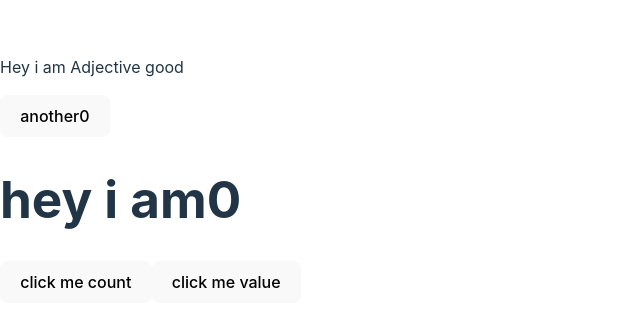
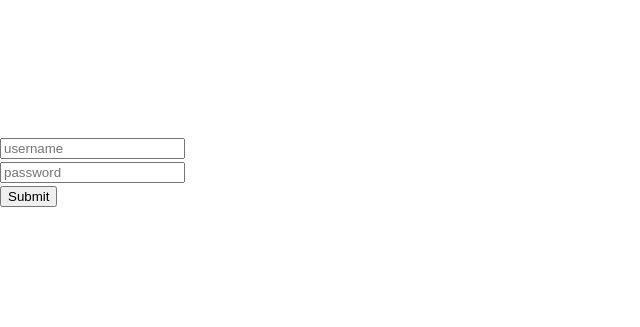
Before and after one commit to Shubham02-web/ReactLearningRevision, a React (Vite) app: page / in a window 1280 px wide. Shown: the part 229-556 px from the top of the page, without its empty margins (0-640 px from the left). Built offline with nearby package versions, Linux system fonts and the light colour scheme.

Commit message:
learn about react hook form and add react with server also create a form with validation

```diff
--- a/package.json
+++ b/package.json
@@ -10,9 +10,14 @@
     "preview": "vite preview"
   },
   "dependencies": {
+    "body-parser": "^1.20.3",
+    "cors": "^2.8.5",
     "dom": "^0.0.3",
+    "express": "^4.21.2",
+    "nodemon": "^3.1.9",
     "react": "^18.3.1",
     "react-dom": "^18.3.1",
+    "react-hook-form": "^7.54.2",
     "react-router-dom": "^7.1.3",
     "router": "^1.3.8"
   },
--- a/src/App.jsx
+++ b/src/App.jsx
@@ -1,4 +1,3 @@
-/* eslint-disable no-unused-vars */
 // import Card from "./component/Card.jsx";
 // import "./index.css";
 // import Footer from "./component/Footer.jsx";
@@ -294,25 +293,101 @@
 
 // useCallBack in React
 
-import { useCallback, useState } from "react";
-import Navbar from "./component/Navbar";
+// import { useCallback, useState } from "react";
+// import Navbar from "./component/Navbar";
+// const App = () => {
+//   const [count, setCount] = useState(0);
+//   const [value, setValue] = useState(0);
+//   const [adjective, setAdjective] = useState("yeah");
+
+//   // const getAdjective = () => {
+//   //   return "another" + count;
+//   // };
+//   const getAdjective = useCallback(() => {
+//     return "another" + count;
+//   }, [count]);
+//   return (
+//     <div>
+//       <Navbar adjective={"good"} getAdjective={getAdjective} />
+//       <h1>hey i am{count}</h1>
+//       <button onClick={() => setCount(() => count + 1)}>click me count</button>
+//       <button onClick={() => setValue(() => value + 1)}>click me value</button>
+//     </div>
+//   );
+// };
+
+// export default App;
+
+// React hook Form , create form and connecting with backend express js
+
+// import { json } from "body-parser";
+import { useForm } from "react-hook-form";
+
 const App = () => {
-  const [count, setCount] = useState(0);
-  const [value, setValue] = useState(0);
-  const [adjective, setAdjective] = useState("yeah");
+  const {
+    register,
+    handleSubmit,
+    // setError,
+    formState: { errors, isSubmitting },
+  } = useForm();
 
-  // const getAdjective = () => {
-  //   return "another" + count;
+  // const delay = (d) => {
+  //   return new Promise((resolve, reject) => {
+  //     setTimeout(() => {
+  //       resolve();
+  //     }, d * 1000);
+  //   });
   // };
-  const getAdjective = useCallback(() => {
-    return "another" + count;
-  }, [count]);
+  const onSubmit = async (data) => {
+    // await delay(4);
+    let r = await fetch("http://localhost:4000/", {
+      method: "POST",
+      headers: {
+        "Content-Type": "application/json",
+      },
+      body: JSON.stringify(data),
+    });
+    let res = await r.text();
+    console.log(data, res);
+    // if (data.username !== "Shubham") {
+    //   setError("formde", { message: "ur crediantials is invalid " });
+    // }
+    // if (data.username === "Ravi") {
+    //   setError("blocked", { message: "ur blocked " });
+    // }
+  };
   return (
     <div>
-      <Navbar adjective={"good"} getAdjective={getAdjective} />
-      <h1>hey i am{count}</h1>
-      <button onClick={() => setCount(() => count + 1)}>click me count</button>
-      <button onClick={() => setValue(() => value + 1)}>click me value</button>
+      {isSubmitting && <p>Loading...</p>}
+      <div className="container">
+        <form onSubmit={handleSubmit(onSubmit)}>
+          <input
+            placeholder="username"
+            type="text"
+            {...register("username", {
+              required: { value: true, message: "these field is required" },
+              minLength: { value: 3, message: "length is less than 3" },
+              maxLength: { value: 8, message: "length is more then 8" },
+            })}
+          />
+          {errors.username && errors.username.message}
+          <br />
+          <input
+            placeholder="password"
+            type="password"
+            {...register("password", {
+              required: { value: true, message: "these field is required" },
+              minLength: { value: 3, message: "length is less than 3" },
+              maxLength: { value: 8, message: "length is more then 8" },
+            })}
+          />
+          {errors.password && errors.password.message}
+          <br />
+          <input disabled={isSubmitting} type="submit" value="Submit" />
+          {errors.formde && errors.formde.message}
+          {errors.blocked && errors.blocked.message}
+        </form>
+      </div>
     </div>
   );
 };
```
Also changed, not shown: 2 other files (tests, documents, lock files or other folders).
